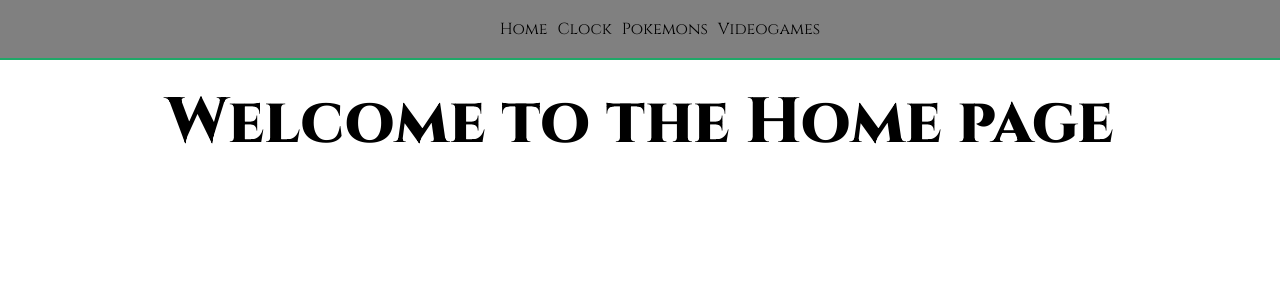
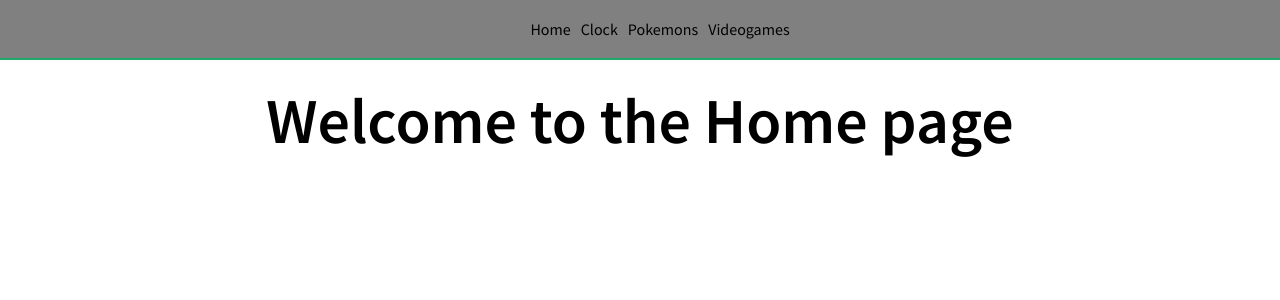
Before and after one commit to JaviVA93/next-js-13-playground, a Next.js app: page / in a window 1280 px wide. Shown: the top 300 px of the page. Built offline with nearby package versions, Linux system fonts and the light colour scheme.

Commit message:
Added @next/font

```diff
--- a/app/layout.tsx
+++ b/app/layout.tsx
@@ -1,13 +1,19 @@
 import { Header } from '../components/header/Header'
 import '../styles/globals.css'
+import { Source_Sans_Pro } from '@next/font/google'
+
+const sourceSansPro = Source_Sans_Pro({
+  weight: ['400', '600'],
+  subsets: ['latin']
+})
 
 export default function RootLayout({ children, }: { children: React.ReactNode }) {
   return (
     <html lang="en">
       <head>
-        <link href="https://fonts.googleapis.com/css2?family=Cinzel:wght@400;600;800&display=swap" rel="stylesheet" />
+        <meta charSet="UTF-8" />
       </head>
-      <body>
+      <body className={sourceSansPro.className}>
         <Header />
         <main>
           {children}
```
Also changed, not shown: package.json (+5 -5 lines), 1 other file (tests, documents, lock files or other folders).
